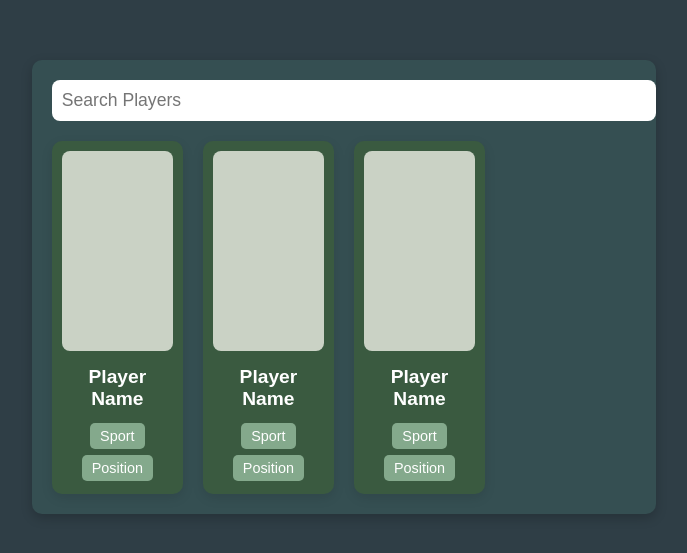
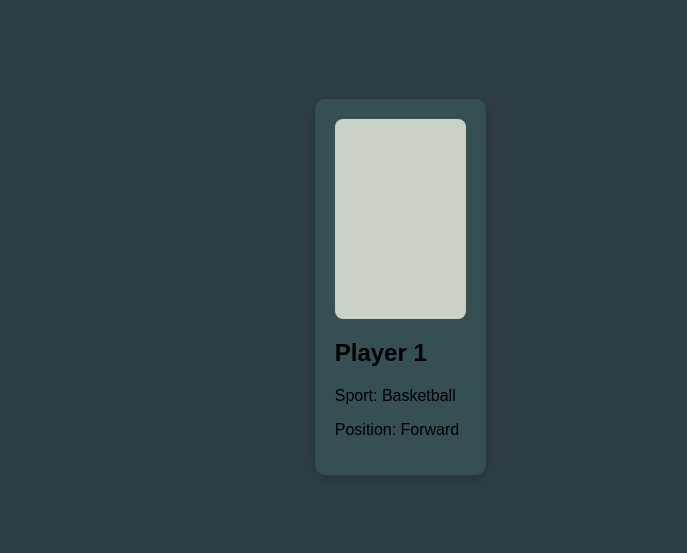
Before and after one commit to Unic-X/hack-a-sol, a React (Create React App) app in the folder client/: page /player/1 in a window 1280 px wide. Shown: the part 113-666 px from the top of the page, without its empty margins (243-930 px from the left). Built offline with nearby package versions, Linux system fonts and the light colour scheme.

Commit message:
Added Player pages

```diff
--- a/client/src/App.jsx
+++ b/client/src/App.jsx
@@ -1,40 +1,51 @@
 import React from 'react';
+import { BrowserRouter as Router, Routes, Route, Link } from 'react-router-dom';
 import './App.css';
+import PlayerInfo from './PlayerInfo'; // Import new PlayerInfo page
 
 function App() {
+  const players = [
+    { id: 1, name: 'Player 1', sport: 'Basketball', position: 'Forward' },
+    { id: 2, name: 'Player 2', sport: 'Football', position: 'Goalkeeper' },
+    { id: 3, name: 'Player 3', sport: 'Tennis', position: 'Single' },
+    { id: 5, name: 'Player 1', sport: 'Basketball', position: 'Forward' },
+    { id: 7, name: 'Player 1', sport: 'Basketball', position: 'Forward' },
+    { id: 9, name: 'Player 1', sport: 'Basketball', position: 'Forward' },
+
+  ];
+
   return (
+    <Router>
       <div className="player-container">
+        <Routes>
+          {/* Home page */}
+          <Route
+            path="/"
+            element={
+              <>
                 <div className="search-bar">
                   <input type="text" placeholder="Search Players" />
                 </div>
                 <div className="player-grid">
-        {/* Player cards */}
-        <div className="player-card">
+                  {players.map((player) => (
+                    <Link to={`/player/${player.id}`} key={player.id} className="player-card">
                       <div className="player-image"></div>
-          <div className="player-name">Player Name</div>
+                      <div className="player-name">{player.name}</div>
                       <div className="player-tags">
-            <span className="tag">Sport</span>
-            <span className="tag">Position</span>
+                        <span className="tag">{player.sport}</span>
+                        <span className="tag">{player.position}</span>
                       </div>
+                    </Link>
+                  ))}
                 </div>
-        <div className="player-card">
-          <div className="player-image"></div>
-          <div className="player-name">Player Name</div>
-          <div className="player-tags">
-            <span className="tag">Sport</span>
-            <span className="tag">Position</span>
+              </>
+            }
+          />
+          {/* Player info page */}
+          <Route path="/player/:id" element={<PlayerInfo players={players} />} />
+        </Routes>
       </div>
-        </div>
-        <div className="player-card">
-          <div className="player-image"></div>
-          <div className="player-name">Player Name</div>
-          <div className="player-tags">
-            <span className="tag">Sport</span>
-            <span className="tag">Position</span>
-          </div>
-        </div>
-      </div>
-    </div>
+    </Router>
   );
 }
 
--- /dev/null
+++ b/client/src/PlayerInfo.jsx
@@ -0,0 +1,25 @@
+import React from 'react';
+import { useParams } from 'react-router-dom';
+import './App.css';
+
+function PlayerInfo({ players }) {
+  const { id } = useParams(); // Get the player id from the URL
+  const player = players.find((p) => p.id === parseInt(id)); // Find the player based on the id
+
+  if (!player) {
+    return <h2>Player not found</h2>;
+  }
+
+  return (
+    <div className="player-info-container">
+      <div className="player-info-card">
+        <div className="player-image"></div>
+        <h2>{player.name}</h2>
+        <p>Sport: {player.sport}</p>
+        <p>Position: {player.position}</p>
+      </div>
+    </div>
+  );
+}
+
+export default PlayerInfo;
```
Also changed, not shown: client/src/playerdetails.jsx (deleted, +0 -33 lines). Lines whose indentation alone changed are shown as unchanged.
